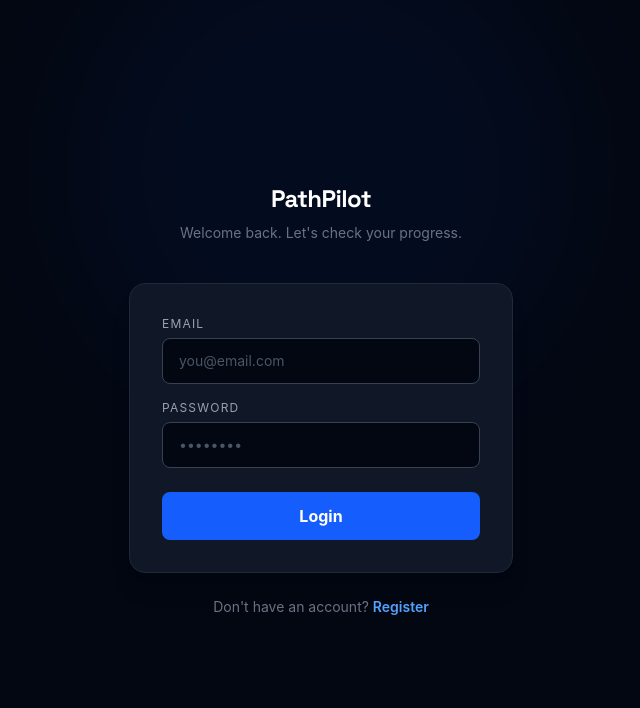
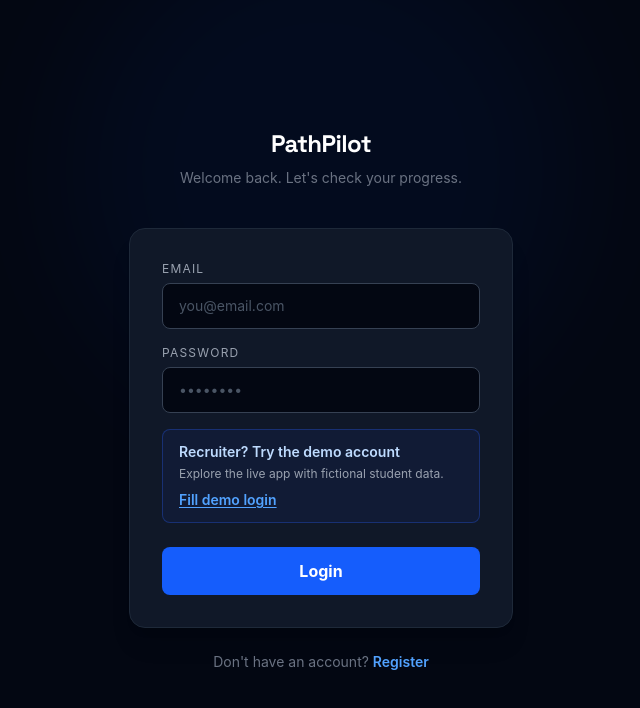
Before and after one commit to Cyrila7/PathPilot, a React (Vite) app in the folder pathpilot-vite/: page /login in a window 1280 px wide. Shown: the top 708 px of the page, without its empty margins (319-959 px from the left). Built offline with nearby package versions, Linux system fonts and the light colour scheme.

Commit message:
Add one-click demo credential autofill to login page

```diff
--- a/pathpilot-vite/src/pages/LoginPage.jsx
+++ b/pathpilot-vite/src/pages/LoginPage.jsx
@@ -65,6 +65,7 @@ function LoginPage() {
             <label className="text-xs text-gray-400 uppercase tracking-widest mb-1.5 block">Email</label>
             <input
               className="w-full bg-gray-950 border border-gray-700 rounded-lg px-4 py-3 text-white placeholder-gray-600 focus:outline-none focus:border-blue-500 transition-colors text-sm"
+              value={form.email}
               placeholder="you@email.com"
               type="email"
               onChange={(e) => setForm({ ...form, email: e.target.value })}
@@ -76,10 +77,23 @@ function LoginPage() {
             <input
               className="w-full bg-gray-950 border border-gray-700 rounded-lg px-4 py-3 text-white placeholder-gray-600 focus:outline-none focus:border-blue-500 transition-colors text-sm"
               type="password"
+              value={form.password}
               placeholder="••••••••"
               onChange={(e) => setForm({ ...form, password: e.target.value })}
               onKeyDown={(e) => e.key === "Enter" && handleLogin()}
             />
+          </div>
+
+          <div className="rounded-lg border border-blue-900/70 bg-blue-950/30 px-4 py-3 text-sm">
+            <p className="font-semibold text-blue-200">Recruiter? Try the demo account</p>
+            <p className="mt-1 text-xs text-gray-400">Explore the live app with fictional student data.</p>
+            <button
+              type="button"
+              onClick={() => { setError(""); setForm({ email: "demo@pathpilot.com", password: "demo123" }); }}
+              className="mt-2 text-blue-400 hover:text-blue-300 font-semibold underline underline-offset-2"
+            >
+              Fill demo login
+            </button>
           </div>
 
           <button
```
